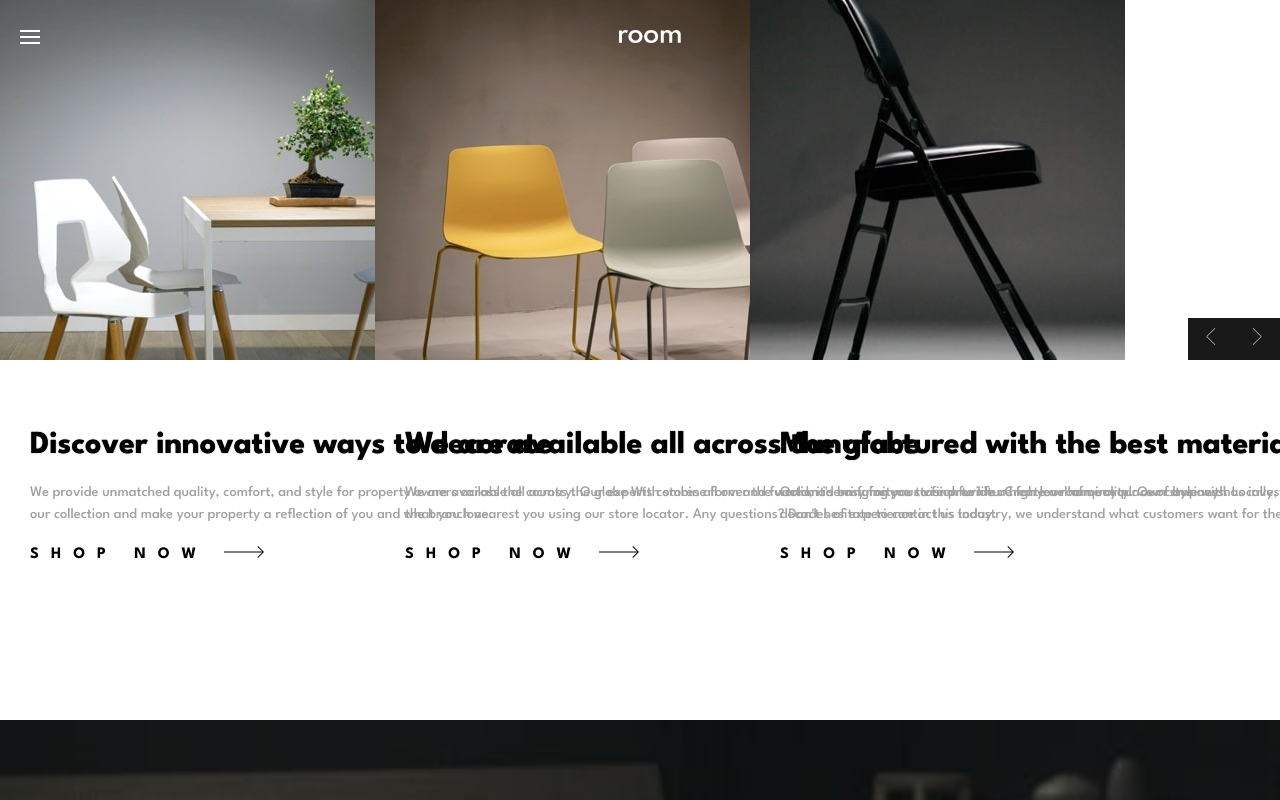
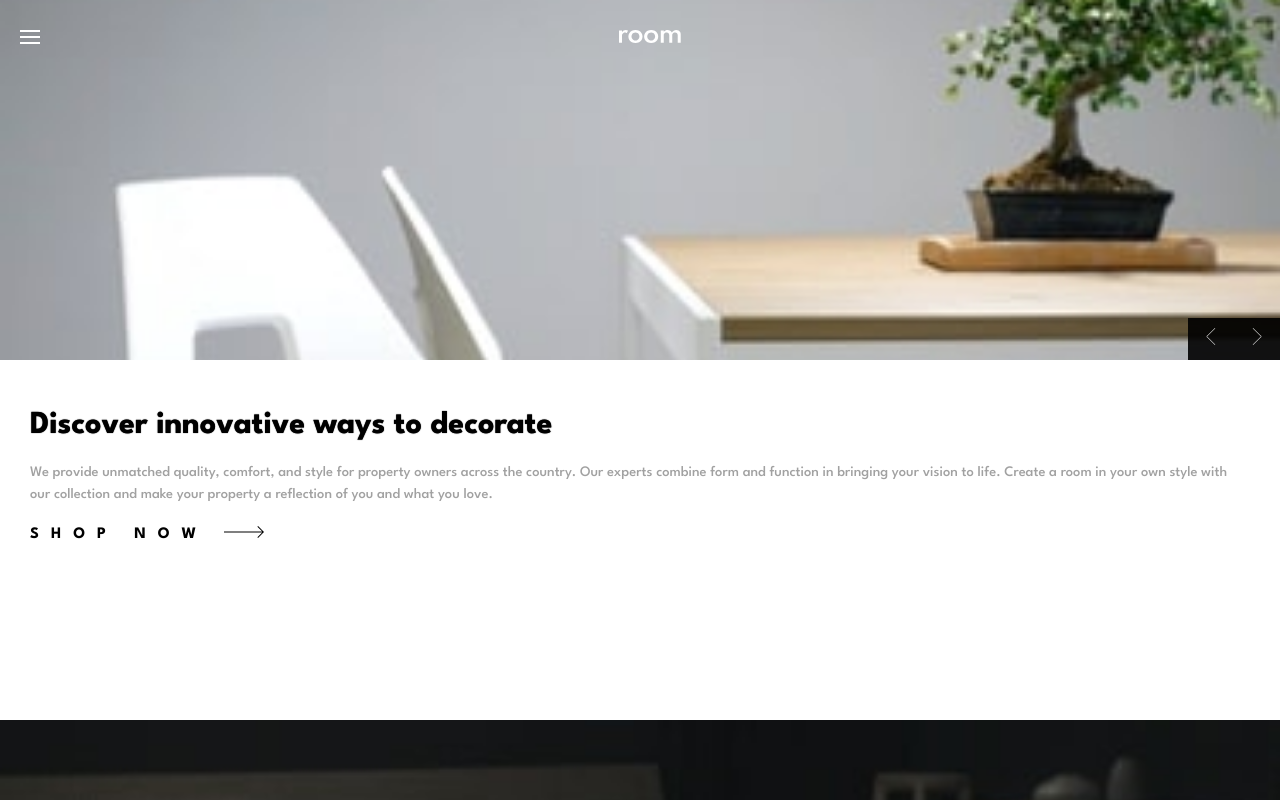
Before and after one commit to DiRenzoV/Room-Homepage, a website built with Parcel: page index.html in a window 1280 px wide. Shown: the top 800 px of the page. Built offline with nearby package versions, Linux system fonts and the light colour scheme.

Commit message:
adjusted image sizez for more reponsiveness.

```diff
--- a/css/styles.css
+++ b/css/styles.css
@@ -151,6 +151,7 @@ body {
   z-index: 1;
 }
 
+
 @media screen and ( min-width: 1440px ) {
   .logo img {
     width: 10rem;
@@ -206,27 +207,40 @@ body {
   overflow: hidden;
   display: flex;
   flex-direction: column;
+
 }
 
+.slider-image {
+  width: 100%;
+  height: 100%;
+  object-fit: cover;
+}
 
 .slider__track {
   transition: transform 300ms;
+  height: 360px;
 }
 
 .slide {
   position: absolute;
   top: 0;
   bottom: 0;
+  width: 100%;
 }
 
-@media screen and (min-width: 400px ) {
-
-}
 
 @media screen and ( min-width: 1440px ) {
   .sliders__holder {
     display: grid;
     grid-template-columns: 840px auto;
+    height: 534px;
+  }
+
+  .slider-track {
+  height: 534px;
+  }
+
+  .slider-image {
     height: 534px;
   }
 
@@ -289,7 +303,7 @@ body {
 .block-slider__slide {
   position: absolute;
   width: 100%;
-  padding: 5rem 3rem;
+  padding: 3rem 3rem 8rem;
 }
 
 @media screen and ( min-width: 1440px ) {
--- a/index.html
+++ b/index.html
@@ -36,7 +36,7 @@
           <div class="nav">
             <div class="hamburger"></div>
             <div class="logo">
-              <img src="/images/logo.svg" alt="" />
+              <a href=""><img src="/images/logo.svg" alt="" /></a>
             </div>
             <div class="menu">
               <ul class="nav__list">
--- a/script.js
+++ b/script.js
@@ -1,5 +1,5 @@
 const slider = document.querySelector('.slider')
-const track = document.querySelector('.slider__track')
+const track = slider.querySelector('.slider__track')
 const slides = Array.from(track.querySelectorAll('.slide'))
 const prevButton = document.querySelector('[data-prev-button]')
 const nextButton = document.querySelector('[data-next-button]')
@@ -12,7 +12,7 @@ const hamburger = document.querySelector('.hamburger')
 const blockSliderTrack = document.querySelector('[data-block-slider-track]')
 const blockSlides = [...blockSliderTrack.children]
 
-console.log(blockSlides)
+
 
 
 
```
